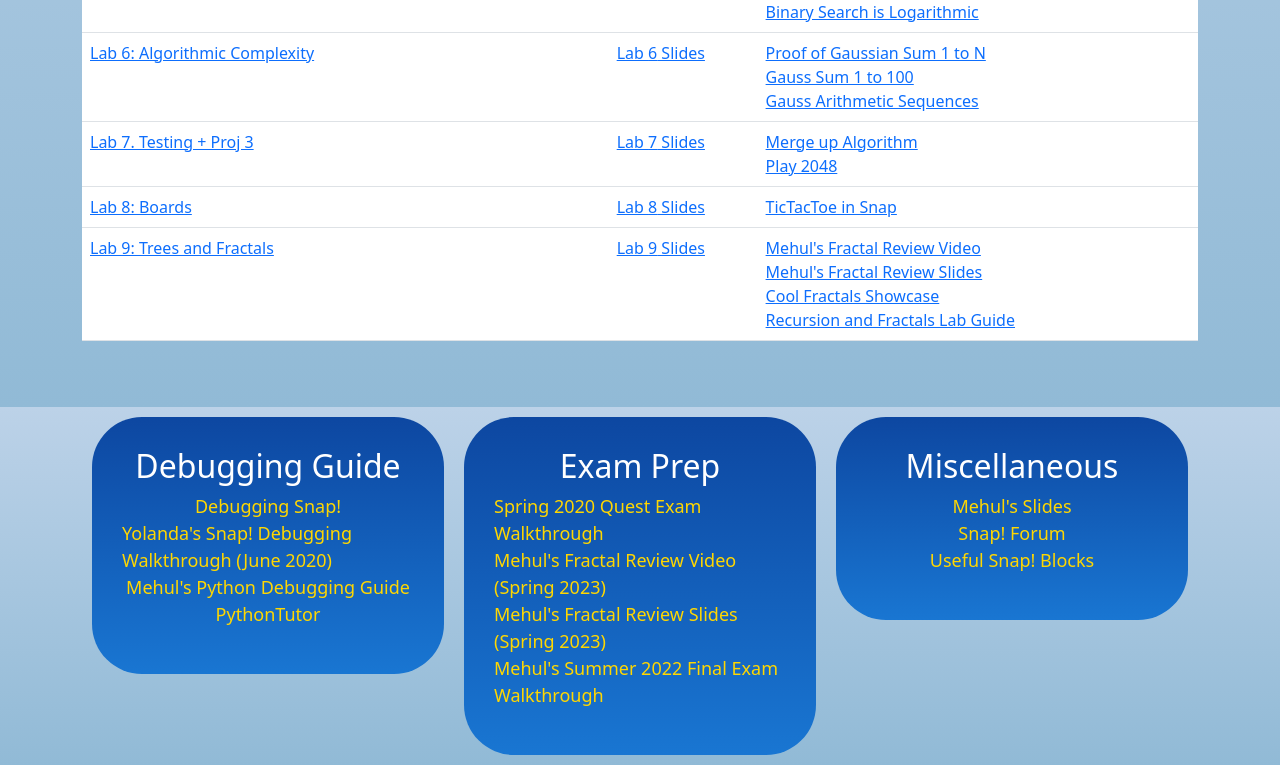
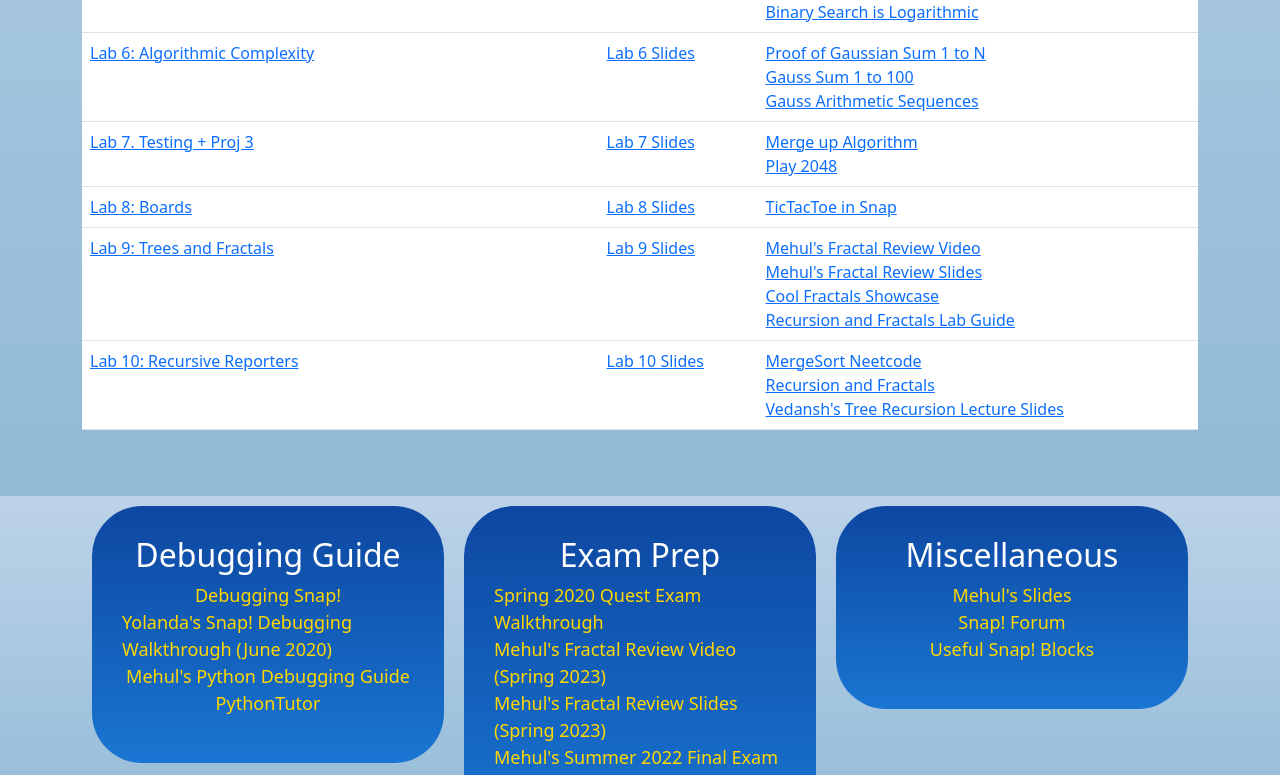
Before and after one commit to Mehul-Gandhi/portfolio, a React (Create React App) app: page /notes in a window 1280 px wide. Shown: the part 2001-2776 px from the top of the page. Built offline with nearby package versions, Linux system fonts and the light colour scheme.

Commit message:
add lab 10

```diff
--- a/src/Notes.js
+++ b/src/Notes.js
@@ -192,6 +192,12 @@ const labInfo = [
 "https://docs.google.com/presentation/d/1RJ61d7xOv9qG_Zxw1xSHXXnZ7PQDK7jpCilEgbiEZP8/edit?usp=sharing",
 [{name: "Mehul's Fractal Review Video", content: "https://youtu.be/ioOvJ9S268s"}, {name: "Mehul's Fractal Review Slides", content: "https://docs.google.com/presentation/d/10TgeE-YHSQOW5JmK9qf9BBfD83pj9zDcuZ8SnGyR7P4/edit?usp=sharing"}, {name: "Cool Fractals Showcase", content: "https://snap.berkeley.edu/collection?username=snapcloud&collection=Fractals"}
 , {name: "Recursion and Fractals Lab Guide", content: "https://docs.google.com/document/d/1x4O7CgRWaFwQrGGesbTD-U_dKph1lrMI-hosDJZm_QA/edit#heading=h.cq9u2m3lwu44"}]
+
+],
+["Lab 10: Recursive Reporters", "https://cs10.org/bjc-r/llab/html/topic.html?topic=berkeley_bjc%2Frecur%2Frecursive-reporters-part1.topic&course&novideo&noreading&noassignment", "https://docs.google.com/presentation/d/1imtVgCf37Uph64xbhZS3VNhfQi3aEu-Eb_LGNoWKU4M/edit#slide=id.g255c8df5a82_1_515",
+[{name: "MergeSort Neetcode", content: "https://youtu.be/MsYZSinhuFo"},
+ {name: "Recursion and Fractals", content: "https://docs.google.com/document/d/1x4O7CgRWaFwQrGGesbTD-U_dKph1lrMI-hosDJZm_QA/edit#heading=h.cq9u2m3lwu44"},
+ {name: "Vedansh's Tree Recursion Lecture Slides", content: "https://drive.google.com/file/d/1eYRjtxWxsrzV0yi58__UmVdREwgaBcFu/view"}]
 ]
 
 ];
```
